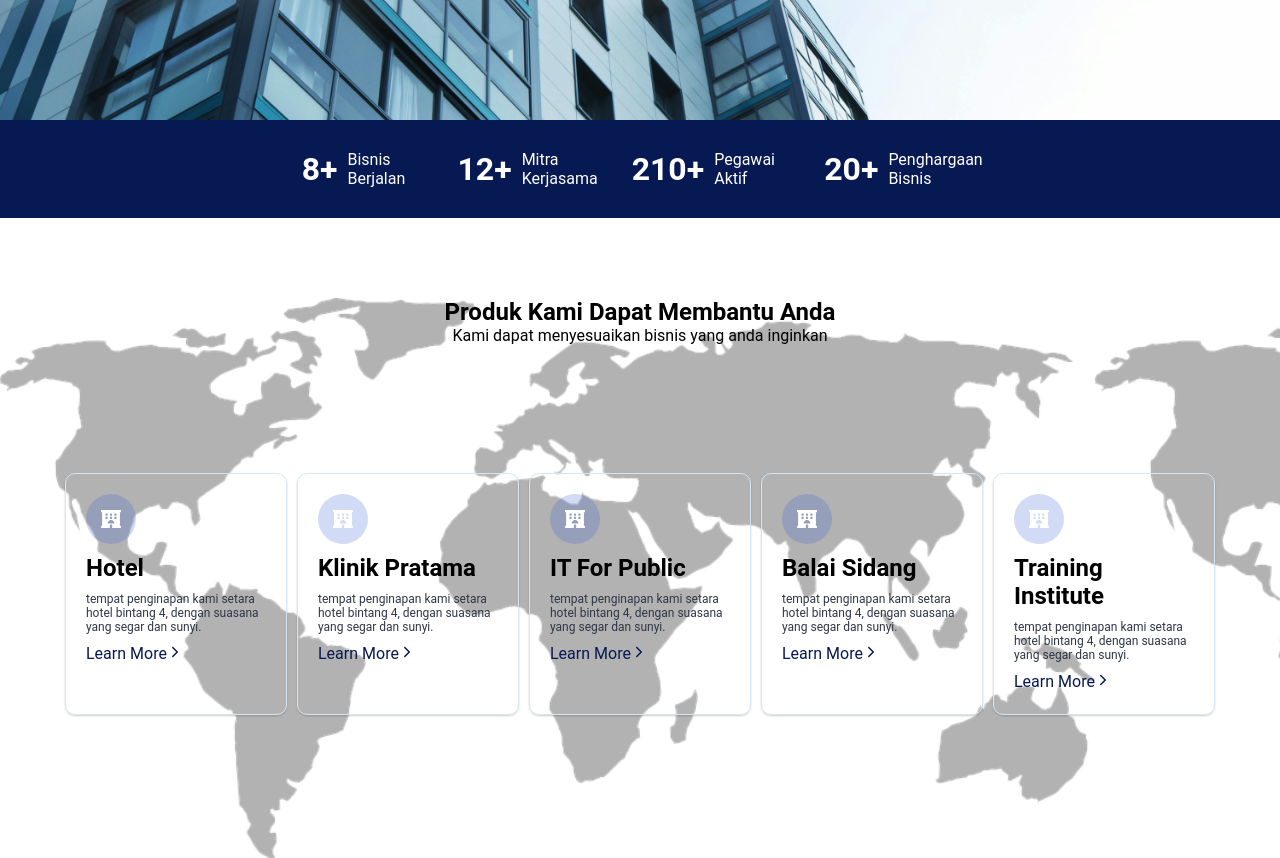
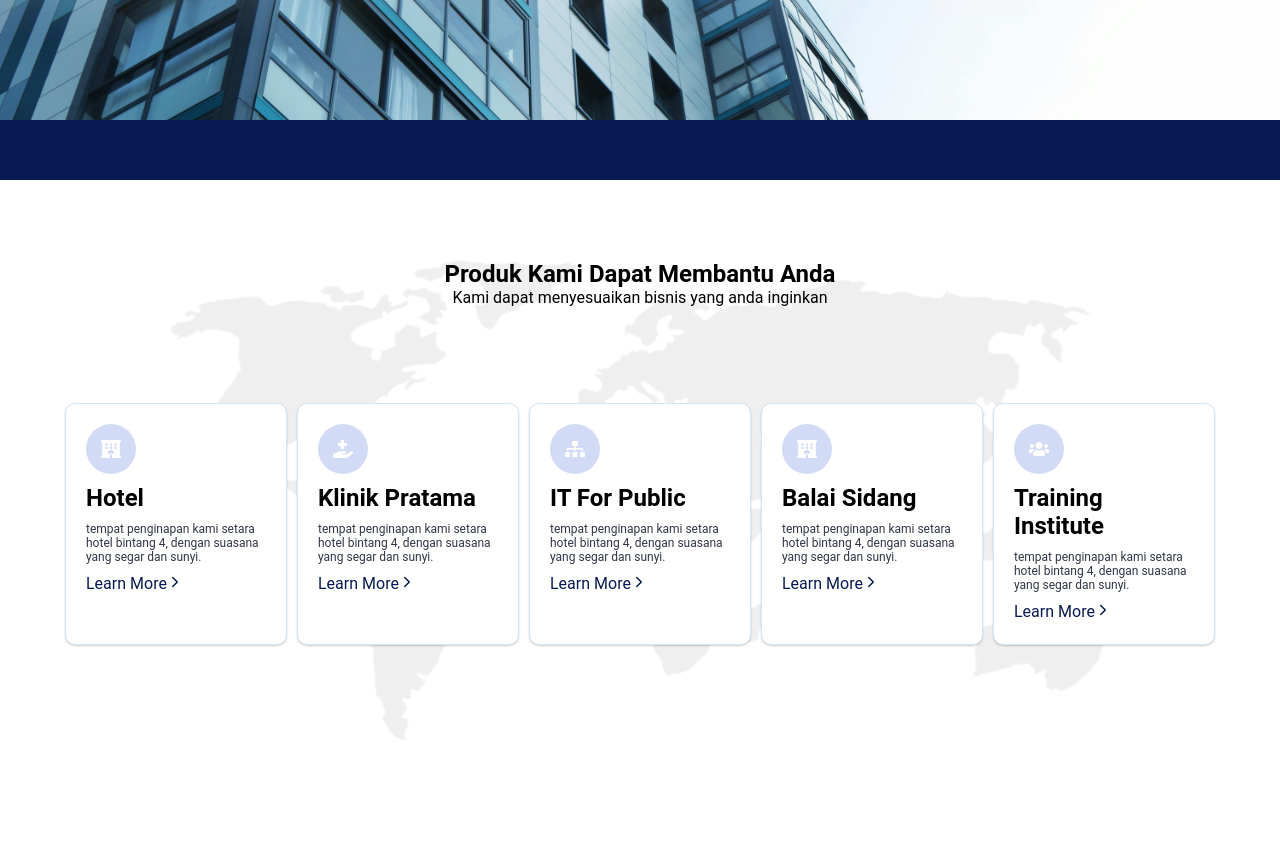
Before and after one commit to fhanif2010/PusatBisnis, a React (Vite) app: page / in a window 1280 px wide. Shown: the part 600-1458 px from the top of the page. After the commit the page ends 1340 px from the top, so only its background shows below. Built offline with nearby package versions, Linux system fonts and the light colour scheme.

Commit message:
Update Home Product Done

```diff
--- a/src/pages/home/home.css
+++ b/src/pages/home/home.css
@@ -41,13 +41,14 @@
         background-color: white;
         color: var(--color1);
         box-shadow: 0 4px 8px 0 rgba(0, 0, 0, 0.2);
-
+        transition: transform .2s;
     }
 
     button:hover {
         cursor: pointer;
         background-color: var(--color1);
         color: white;
+        transform: scale(1.1);
     }
 }
 
@@ -73,13 +74,15 @@
 .home-product {
     display: flex;
     flex-direction: column;
-    height: 70vh;
+    height: 60vh;
     background-size: contain;
+    background-repeat: no-repeat;
+    background-position: center;
 }
 
 .home-product .label {
     text-align: center;
-    margin-bottom: 8rem;
+    margin-bottom: 6rem;
 }
 
 .home-cardProduct {
@@ -94,7 +97,18 @@
     padding: 20px;
     border-radius: 10px;
     border: 0.5px solid var(--color2);
-    box-shadow: 0 1px 2px 0 rgba(0, 0, 0, 0.2);;
+    background-color: white;
+    box-shadow: 0 1px 2px 0 rgba(0, 0, 0, 0.2);
+    transition: transform .2s;
+}
+
+.home-cardProduct .card:hover {
+    box-shadow: 0 2px 4px 0 rgb(4, 30, 102);
+    transform: scale(1.04);
+}
+
+.home-cardProduct .card:hover .icon {
+    background-color: var(--color1);
 }
 
 .home-cardProduct .card .icon {
--- a/src/pages/home/home.jsx
+++ b/src/pages/home/home.jsx
@@ -4,7 +4,7 @@ import Cover from '../../../public/cover.jpg'
 import CoverMap from '../../../public/map.png'
 import './home.css'
 
-import { FaHotel } from "react-icons/fa";
+import * as Icons from 'react-icons/fa';
 import { IoIosArrowForward } from "react-icons/io";
 
 function Home() {
@@ -19,13 +19,13 @@ function Home() {
       name: 'Klinik Pratama',
       detail: 'tempat penginapan kami setara hotel bintang 4, dengan suasana yang segar dan sunyi.',
       navigation: './product',
-      icon: 'FaHotel',
+      icon: 'FaHandHoldingMedical',
     },
     {
       name: 'IT For Public',
       detail: 'tempat penginapan kami setara hotel bintang 4, dengan suasana yang segar dan sunyi.',
       navigation: './product',
-      icon: 'FaHotel',
+      icon: 'FaSitemap',
     },
     {
       name: 'Balai Sidang',
@@ -37,8 +37,27 @@ function Home() {
       name: 'Training Institute',
       detail: 'tempat penginapan kami setara hotel bintang 4, dengan suasana yang segar dan sunyi.',
       navigation: './product',
-      icon: 'FaHotel',
+      icon: 'FaUsers',
     },
+  ]
+
+  const DataLabel = [
+    {
+      qty: 8,
+      name: 'Bisnis Berjalan'
+    },
+    {
+      qty: 12,
+      name: 'Mitra Kerjasama'
+    },
+    {
+      qty: 210,
+      name: 'Pegawai Aktif'
+    },
+    {
+      qty: 20,
+      name: 'Penghargaan Bisnis'
+    }
   ]
   return (
     <>
@@ -56,42 +75,30 @@ function Home() {
           <div className='shadow-cover'></div>
         </div>
         <div className='home-labelInformation'>
-          <div className='detail'>
-            <h1>8+</h1>
+          {DataLabel.map((data, index) => {
+            <div key={index} className='detail'>
+              <h1>{data.qty}+</h1>
               <div className='desc'>
-              <p>Bisnis Berjalan</p>
+                <p>{data.name}</p>
               </div>
             </div>
-          <div className='detail'>
-            <h1>12+</h1>
-            <div className='desc'>
-              <p>Mitra Kerjasama</p>
+          })}
         </div>
       </div>
-          <div className='detail'>
-            <h1>210+</h1>
-            <div className='desc'>
-              <p>Pegawai Aktif</p>
-            </div>
-          </div>
-          <div className='detail'>
-            <h1>20+</h1>
-            <div className='desc'>
-              <p>Penghargaan Bisnis</p>
-            </div>
-          </div>
-        </div>
-      </div>
-      <div className='home-product' style={{backgroundImage: `url(${CoverMap})`}}>
+
+      <div className='home-product' style={{ backgroundImage: `url(${CoverMap})` }}>
+        <div style={{ backgroundColor: 'rgba(255, 255, 255, 0.8)', height: 'inherit' }}>
           <div className='label'>
             <h2>Produk Kami Dapat Membantu Anda</h2>
             <p>Kami dapat menyesuaikan bisnis yang anda inginkan</p>
           </div>
           <div className='home-cardProduct'>
-          {Product.map((data, index) =>
+            {Product.map((data, index) => {
+              const IconComponent = Icons[data.icon];
+              return (
                 <div key={index} className='card'>
                 <div className='icon'>
-                <FaHotel/>
+                  <IconComponent />
                 </div>
                 <div className='detail'>
                   <h2>{data.name}</h2>
@@ -103,8 +110,8 @@ function Home() {
                 </div>
               </div>
               )
-          }
-
+            })}
+          </div>
         </div>
       </div>
     </>
```
Lines whose indentation alone changed are shown as unchanged.
